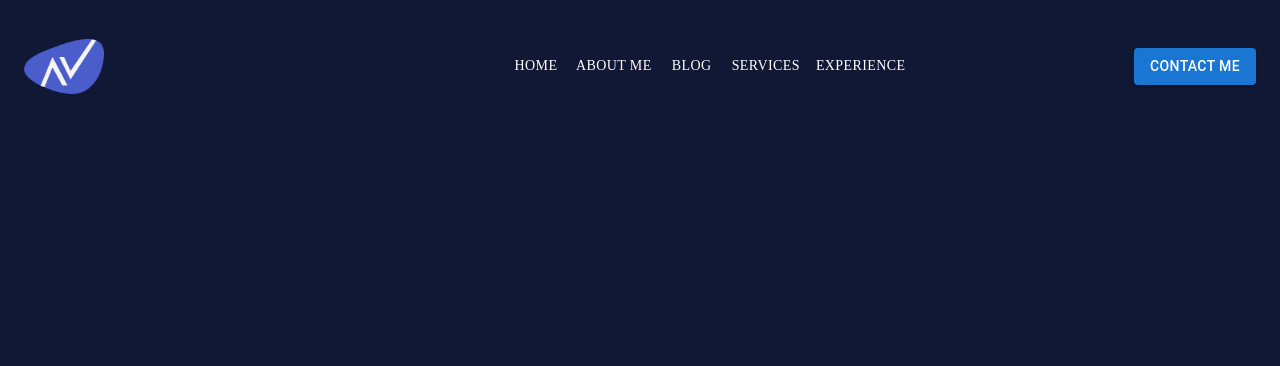
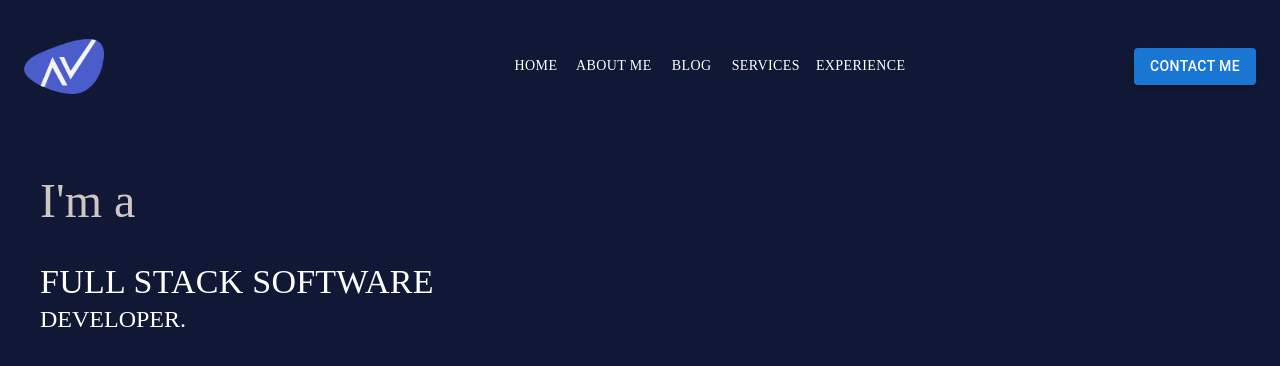
Before and after one commit to Ogalo/my_portifolio, a React (Create React App) app: page / in a window 1280 px wide. Shown: the top 366 px of the page. Built offline with nearby package versions, Linux system fonts and the light colour scheme.

Commit message:
Add bio section

```diff
--- /dev/null
+++ b/src/components/Bio.tsx
@@ -0,0 +1,19 @@
+import React from 'react'
+import { Box, Typography, Stack } from '@mui/material'
+
+const Bio = () => {
+  return (
+    <Box ml={5} mt={5}>
+      <Stack>
+        <Typography variant='h3' color="#cec5c5" fontFamily = "karma"> I'm a </Typography>
+      </Stack>
+      <Stack mt={4}>
+        <Typography variant='h4' fontFamily = "karma">FULL STACK SOFTWARE </Typography>
+        <Typography variant='h5' fontFamily = "karma">DEVELOPER.</Typography>
+      </Stack>
+
+    </Box>
+  )
+}
+
+export default Bio;
--- a/src/components/index.ts
+++ b/src/components/index.ts
@@ -1,6 +1,8 @@
 import NavBar from './NavBar'
+import Bio from './Bio';
 
 
 export {
-  NavBar
+  NavBar,
+  Bio
 };
--- a/src/pages/home.tsx
+++ b/src/pages/home.tsx
@@ -1,5 +1,6 @@
 import { Typography, Stack, Box } from "@mui/material";
 import NavBar from '../components/NavBar';
+import Bio from '../components/Bio';
 
 
 const Home = () => {
@@ -7,6 +8,7 @@ const Home = () => {
     return (
         <Box>
           <NavBar />
+          <Bio />
 
         </Box>
     );
```
